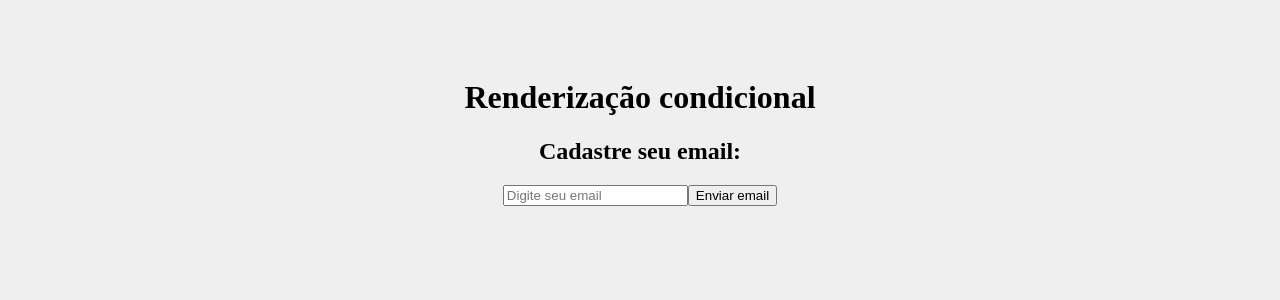
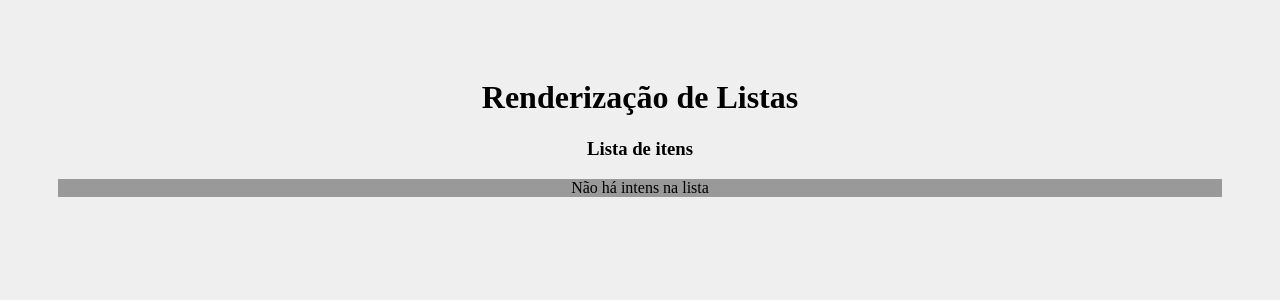
Before and after one commit to aldo-pereira22/aulas-react, a React (Create React App) app in the folder intdoducao/meu-projeto/: page / in a window 1280 px wide. Shown: the top 300 px of the page. Built offline with nearby package versions, Linux system fonts and the light colour scheme.

Commit message:
Renderização de listas

```diff
--- a/intdoducao/meu-projeto/src/App.jsx
+++ b/intdoducao/meu-projeto/src/App.jsx
@@ -1,5 +1,5 @@
 import './App.css';
-import Condicional from './components/Condicional';
+import Outralista from './components/Outralista';
 
 
 
@@ -8,10 +8,13 @@
 
 
 function App() {
+  const meusItens = ['React', 'Vue', 'Angular', ]
+
   return (
     <div className="App" >
-      <h1>Renderização condicional</h1>
-      <Condicional />
+      <h1>Renderização de Listas</h1>
+
+      <Outralista itens = {[]} />
     </div>
   )
 
--- /dev/null
+++ b/intdoducao/meu-projeto/src/components/Outralista.jsx
@@ -0,0 +1,21 @@
+function Outralista({ itens }) {
+    return (
+        <>
+            <h3>Lista de itens</h3>
+            {
+                itens.length > 0 ?(
+
+                    itens.map((item, index) => (
+                        <p key={index}> {item} </p>
+                    ))
+                ) : (
+                    <p>Não há intens na lista</p>
+                )
+            }
+        </>
+    )
+
+}
+
+
+export default Outralista
```
